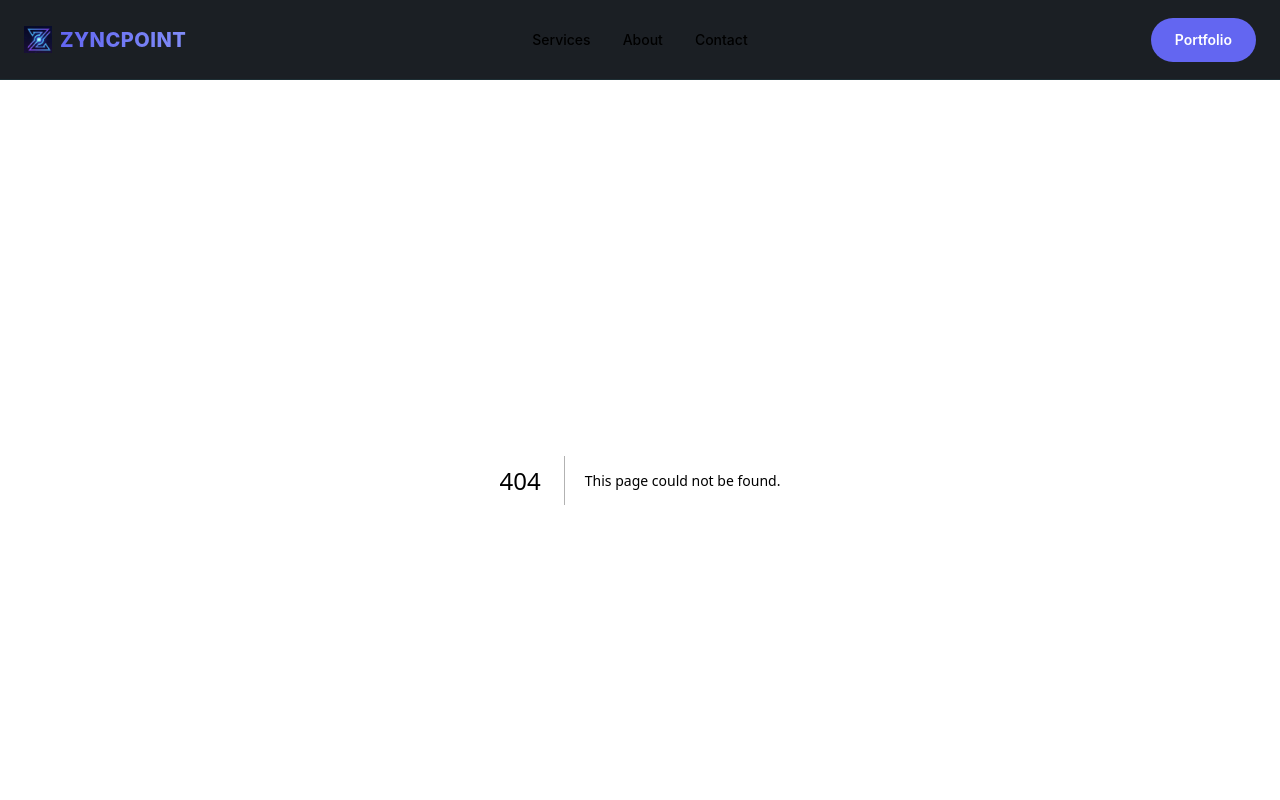
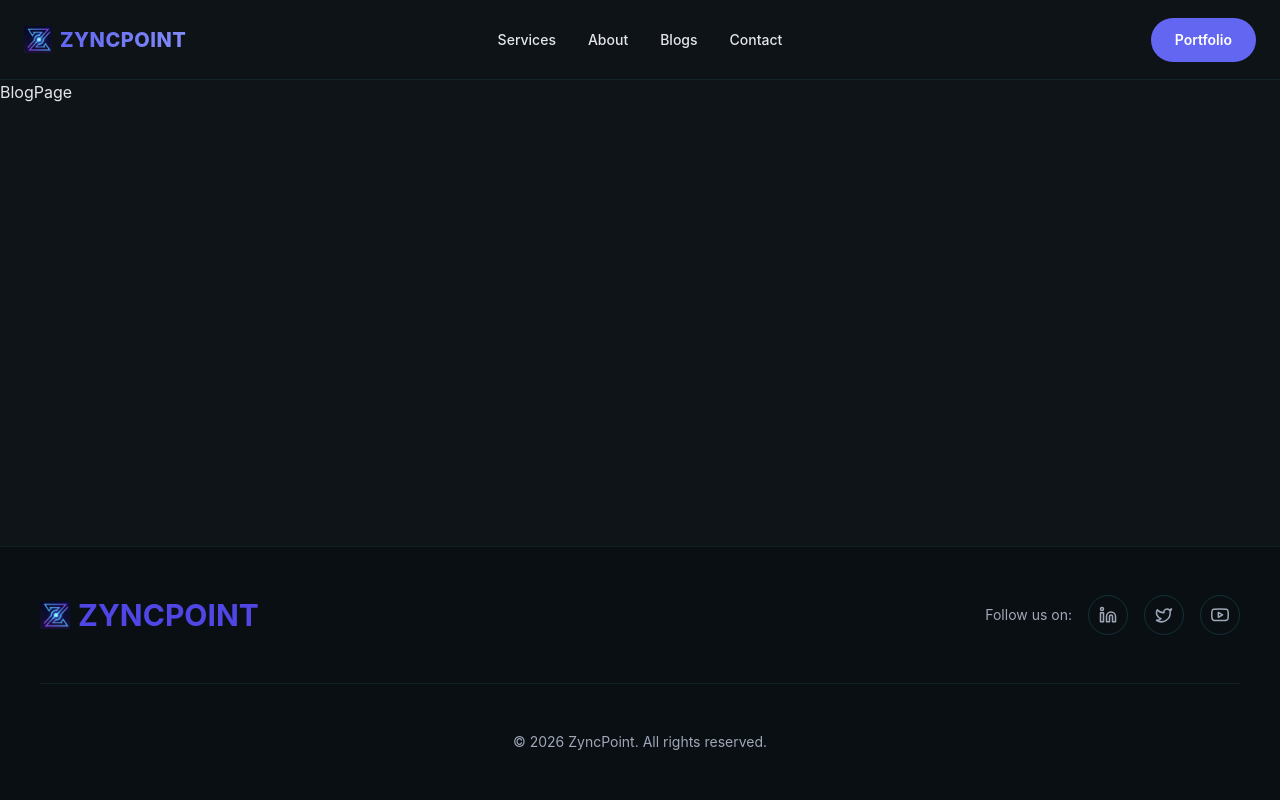
Before and after one commit to mk-manishkumar/zyncpoint, a Next.js app: page /blogs in a window 1280 px wide. Before the commit this address had no page. Shown: the top 800 px of the page. Built offline with nearby package versions, Linux system fonts and the light colour scheme.

Commit message:
feat(nav) : add blogs page and include it in primary navigation

```diff
--- /dev/null
+++ b/src/app/blogs/page.tsx
@@ -0,0 +1,8 @@
+
+const BlogPage = () => {
+  return (
+    <div>BlogPage</div>
+  )
+}
+
+export default BlogPage
--- a/src/components/Navbar.tsx
+++ b/src/components/Navbar.tsx
@@ -4,8 +4,6 @@ import Link from "next/link";
 import { useEffect, useState } from "react";
 import { Menu, X } from "lucide-react";
 import Image from "next/image";
-import { MdOutlineDarkMode } from "react-icons/md";
-import { CiLight } from "react-icons/ci";
 
 const Navbar = () => {
   const [scrolled, setScrolled] = useState(false);
@@ -26,6 +24,7 @@ const Navbar = () => {
   const navLinks = [
     { href: "/services", label: "Services" },
     { href: "/about", label: "About" },
+    { href: "/blogs", label: "Blogs" },
     { href: "/contact", label: "Contact" },
   ];
 
```
